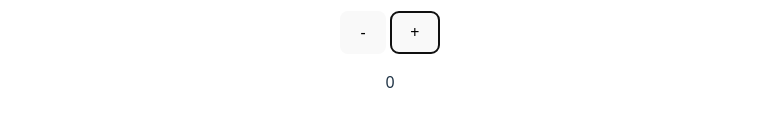
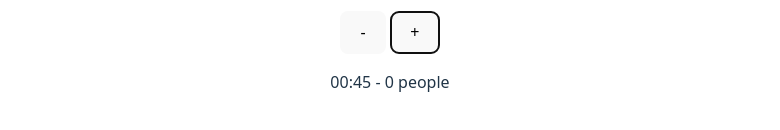
Before and after one commit to ciaranhayes/Event-Management-System, a React (Vite) app: page / in a window 1280 px wide. Both pictures are taken after a click on the button "Start". Shown: the part 576-706 px from the top of the page, without its empty margins (250-1030 px from the left). Built offline with nearby package versions, Linux system fonts and the light colour scheme.

Commit message:
Can now show dynamically the times along with the people in at that moment - using in minutes now for testing

```diff
--- a/src/components/Counter.tsx
+++ b/src/components/Counter.tsx
@@ -5,13 +5,14 @@ function Counter() {
   const [count, setCount] = useState(0);
   const [started, setStarted] = useState(false);
   const [countOnHour, setCountOnHour] = useState<number | null>(null);
-  const [hourCount, setHourCount] = useState<number[]>([]);
+  const [hourCount, setHourCount] = useState<{ hour: number, peopleIn: number }[]>([]);
   const [maxCapacity, setMaxCapacity] = useState<number>(0);
   const [warning, setWarning] = useState("");
   const [percentageIn, setPercentageIn] = useState<number>(0);
   const [dangerStyling, setDangerStyling] = useState<React.CSSProperties>({});
   const [spacesLeft, setSpacesLeft] = useState<number>();
   const [shiftLength, setShiftLength] = useState<number>(0);
+  const [currentHour, setCurrentHour] = useState<number>(0);
 
   let refCount = useRef(0);
 
@@ -49,6 +50,7 @@ function Counter() {
       let delay = target.getTime() - now.getTime();
       setTimeout(() => {
       setCountOnHour(refCount.current);
+      setCurrentHour(minute + i);
     }, delay);
     5;
     }
@@ -63,11 +65,11 @@ function Counter() {
 
   // Effect for getting the count on the hour
   useEffect(() => {
-    console.log("countOnHour changed:", countOnHour);
-    if (countOnHour !== null) {
-      setHourCount((prev) => [...prev, countOnHour]);
-    }
-  }, [countOnHour]);
+  if (countOnHour !== null && currentHour !== null) {
+    setHourCount((prev) => [...prev, { hour: currentHour, peopleIn: countOnHour }]);
+  }
+}, [countOnHour]);
+
 
   // Getting the max capacity and being able to set it
   function handleMaxValue(e: React.ChangeEvent<HTMLInputElement>) {
@@ -128,8 +130,8 @@ function Counter() {
           </button>
         </div>
       )}
-      {hourCount.map((hourNumberAtStart, index) => (
-        <p key={index}>{hourNumberAtStart}</p>
+      {hourCount.map((entry, index) => (
+        <p key={index}>00:{entry.hour < 10 ? `0${entry.hour}` : entry.hour} - {entry.peopleIn} people</p>
       ))}
     </>
   );
```
